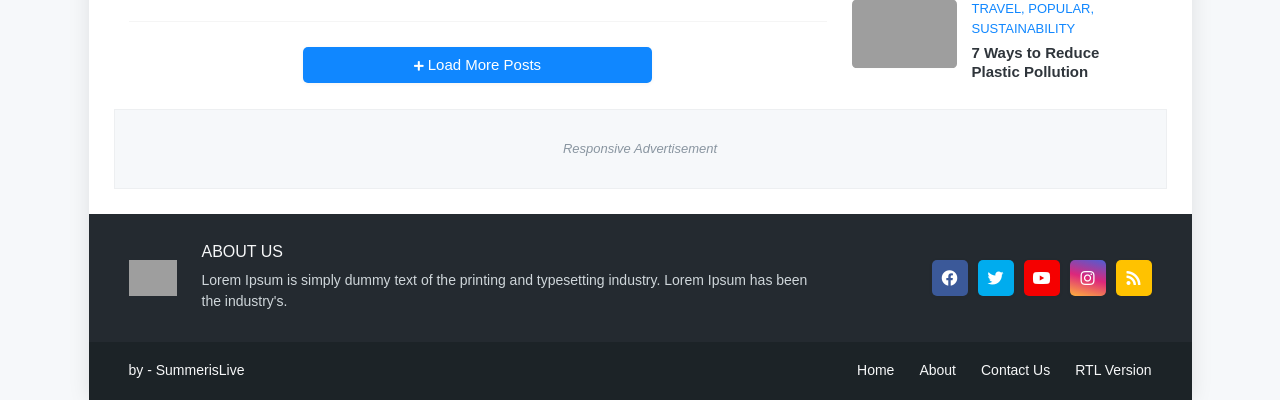
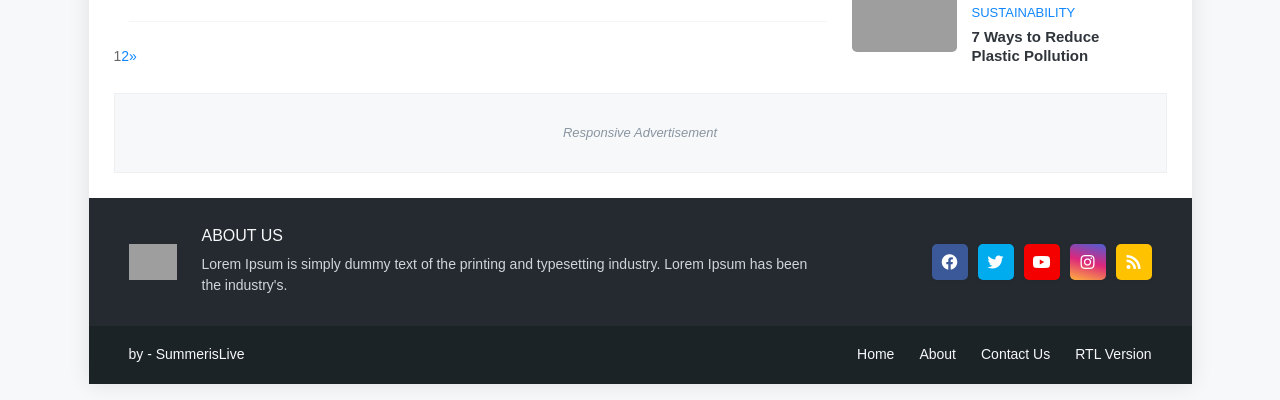
Before and after one commit to poztxa/poztxa.github.io, a Jekyll site: the page built from index.html, in a window 1280 px wide and 900 px high, scrolled down 1625 px, cut to the strip 500-900 px from the top of the window. Built offline with Jekyll 4.4.1, drawn with Linux system fonts in a browser that asks for light colours; some web fonts are replaced; the list of posts is cut into pages by our own code; grey boxes are pictures that could not be loaded.

Commit message:
Update post_list.html

```diff
--- a/_includes/post_list.html
+++ b/_includes/post_list.html
@@ -1,31 +1,42 @@
 {% if paginator %}
-<div class="blog-posts hfeed index-post-wrap">
     {% for post in paginator.posts %}
         {% include post_list_item.html %}
     {% endfor %}
-</div>
 {% else %}
-<div class="blog-posts hfeed index-post-wrap">
     {% for post in include.posts %}
         {% if post.tags or post.category %}
             {% include post_list_item.html %}
             {% assign displayPagi = true %}
         {% endif %}
     {% endfor %}
-</div>
 {% endif %}
 
 {% if displayPagi or paginator %}
-    <div class='blog-pager' id='blog-pager'>
-      {% if paginator.next_page %}
-        <a class='blog-pager-older-link btn load-more' href='/page{{ paginator.next_page }}' id='supermag-pro-load-more-link'>
-          Load More Posts
-        </a>
-        <span class='loading'><div class='loader'></div></span>
-        <span class='no-more btn load-more' style='display:none;'>No More Posts</span>
-      {% else %}
-        <span class='no-more btn load-more show'>No More Posts</span>
-      {% endif %}
-    </div>
+<div class="row" id="paginator">
+    {% if paginator.total_pages > 1 %}
+        {% if paginator.previous_page %}
+            <a href="{{ paginator.previous_page_path | relative_url }}">«</a>
+        {% endif %}
+
+        {% for page in (1..paginator.total_pages) %}
+            {% if page == paginator.page %}
+                <span class="active">{{ page }}</span>
+            {% elsif page == 1 %}
+                <a href="{{ '/' | relative_url }}">{{ page }}</a>
+            {% else %}
+                <a href="{{ site.paginate_path | replace: ':num', page | relative_url }}">{{ page }}</a>
+            {% endif %}
+        {% endfor %}
+
+        {% if paginator.next_page %}
+            <a href="{{ paginator.next_page_path | relative_url }}">»</a>
+        {% endif %}
+    {% elsif jsPagiLoaded != true %}
+        <script type="text/javascript" src="{{ '/assets/js/pagination.js' | relative_url }}"></script>
+        <script type="text/javascript" src="{{ '/assets/js/list_pagi.js' | relative_url }}"></script>
+        {% assign jsPagiLoaded = true %}
+    {% endif %}
+
+</div>
 {% endif %}
 {% assign displayPagi = false %}
```
